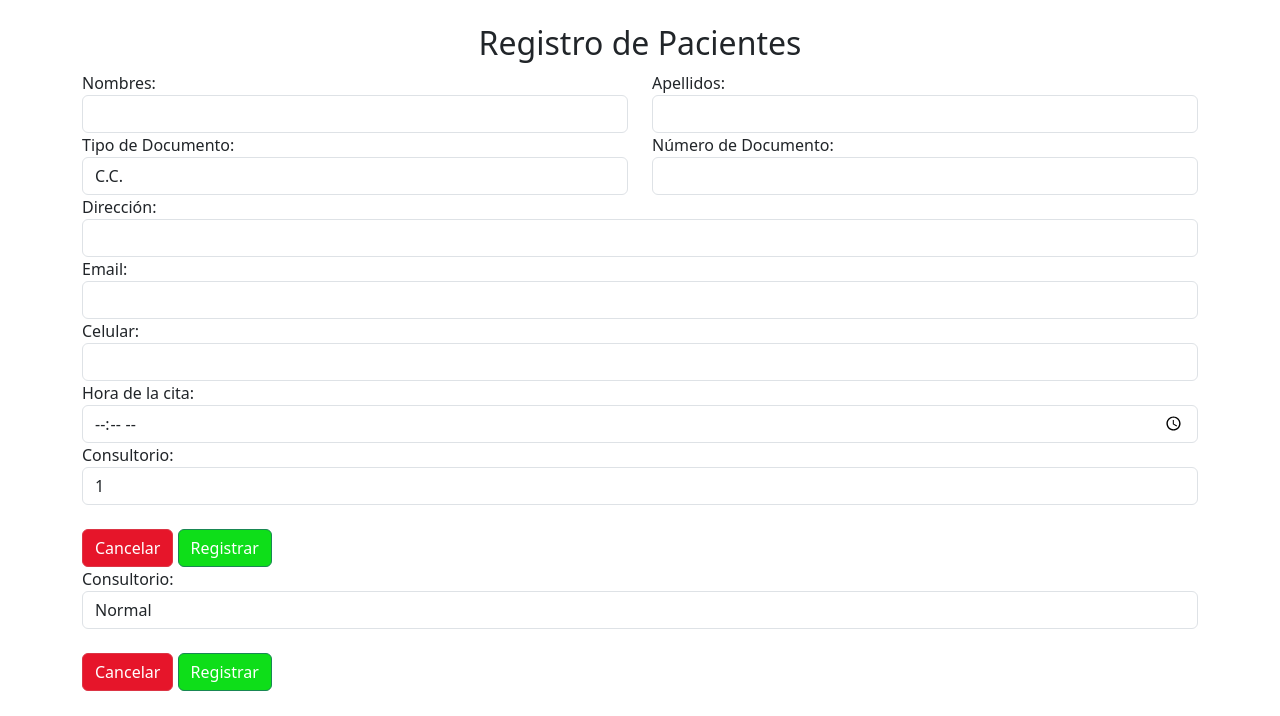
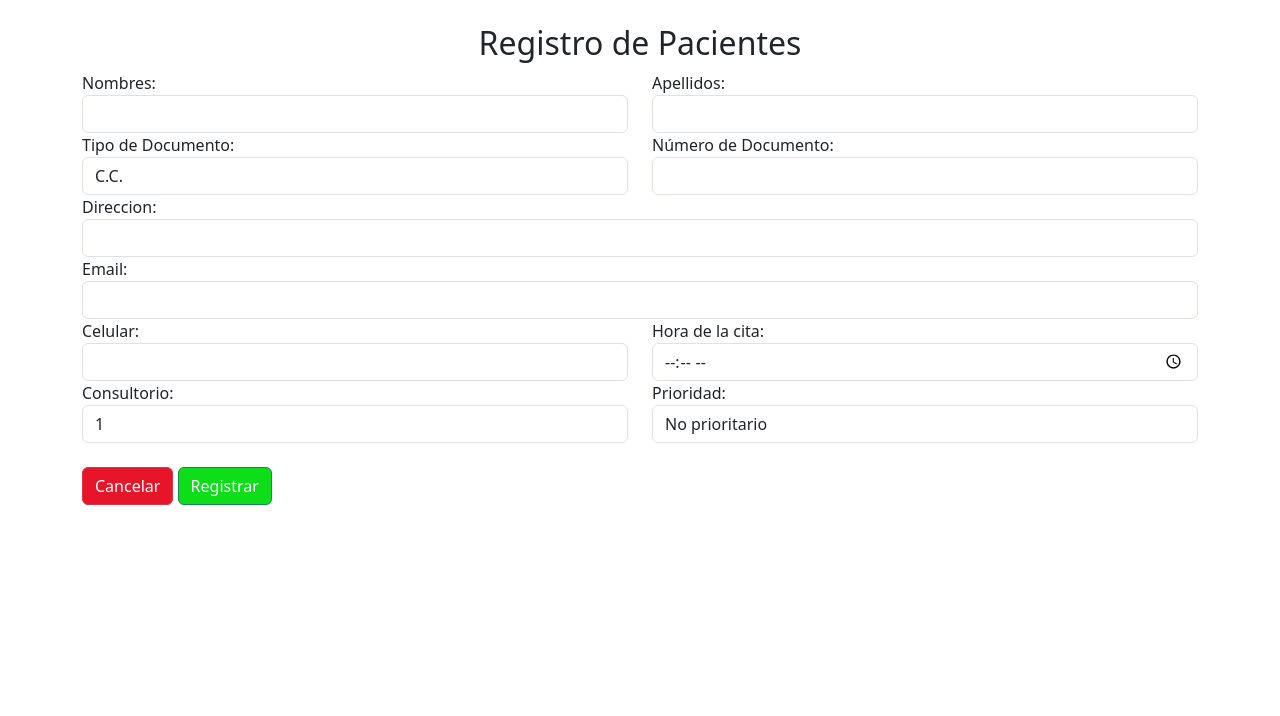
Before and after one commit to AortizVale/hackathon, a PHP site: page /registroPacientes.php in a window 1280 px wide. Shown: the part 84-800 px from the top of the page. Run offline with PHP 8.4, Linux system fonts and the light colour scheme.

Commit message:
Registro mejorado

```diff
--- a/registroPacientes.php
+++ b/registroPacientes.php
@@ -61,7 +61,7 @@
             </div>
 
             <div class="form-group">
-                <label for="direccion">Dirección:</label>
+                        <label for="direccion">Direccion:</label>
                         <input type="text" class="form-control" id="direccion" name="direccion" required>
                     </div>
 
@@ -69,17 +69,25 @@
                 <label for="email">Email:</label>
                 <input type="email" class="form-control" id="email" name="email" required>
             </div>
-
+            <div class="row">
+                <div class="col-md-6">
                     <div class="form-group">
                         <label for="celular">Celular:</label>
                         <input type="text" class="form-control" id="celular" name="celular" required>
                     </div>
-
+                </div>
+                <div class="col-md-6">
                     <div class="form-group">
                         <label for="hora_cita">Hora de la cita:</label>
                         <input type="time" class="form-control" id="hora_cita" name="hora_cita" required>
                     </div>
+                </div>
+            </div>
 
+
+
+            <div class="row">
+                <div class="col-md-6">
                     <div class="form-group">
                         <label for="consultorio">Consultorio:</label>
                         <select class="form-control" id="consultorio" name="consultorio">
@@ -93,23 +101,25 @@
                             <option>Terapias</option>
                         </select>
                     </div>
-            <br>
-            <button type ="Cancel" class= "btn btn-danger"> Cancelar</button>
-            <button type="submit" class="btn btn-success">Registrar</button>
-        </form>
+                </div>
+                <div class="col-md-6">
                     <div class="form-group">
-                <label for="prioridad">Consultorio:</label>
+                        <label for="prioridad">Prioridad:</label>
                         <select class="form-control" id="prioridad" name="prioridad">
-                    <option selected>Normal</option>
+                            <option selected>No prioritario</option>
                             <option>Adulto Mayor</option>
                             <option>Discapacitado</option>
                             <option>Embarazada</option>
                             <option>Niño en brazos</option>
                         </select>
                     </div>
+                </div>
+            </div>
+
+
             <br>
-            <button type ="Cancel" class= "btn btn-danger"> Cancelar</button>
-            <button type="submit" class="btn btn-success">Registrar</button>
+            <button type="Cancel" class="btn btn-danger"> Cancelar</button>
+            <button type="submit" class="btn btn-success" id="registro-paciente"  name="registro-paciente">Registrar</button>
         </form>
     </div>
 
```
Also changed, not shown: connect.php (+4 -6 lines). Lines whose indentation alone changed are shown as unchanged.
